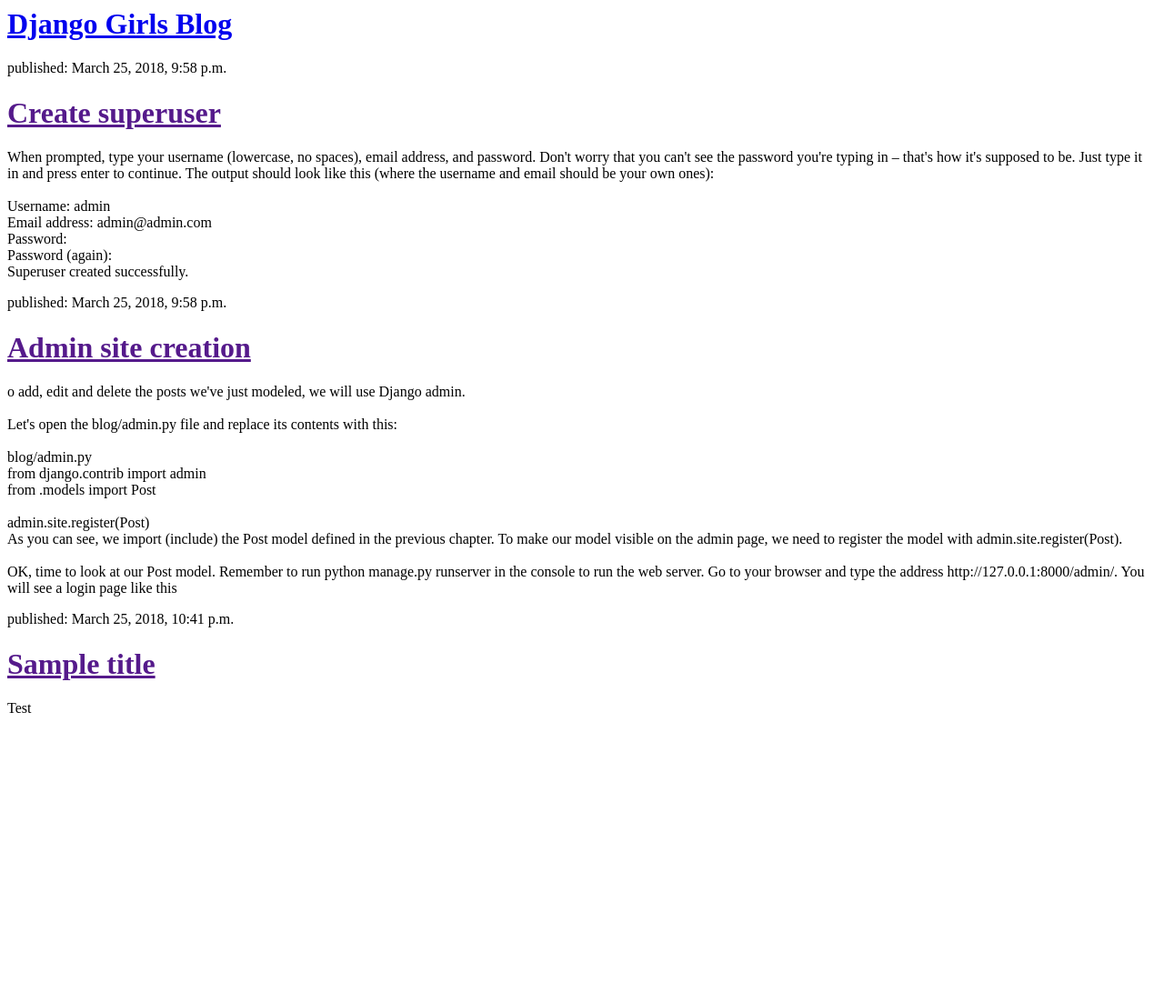
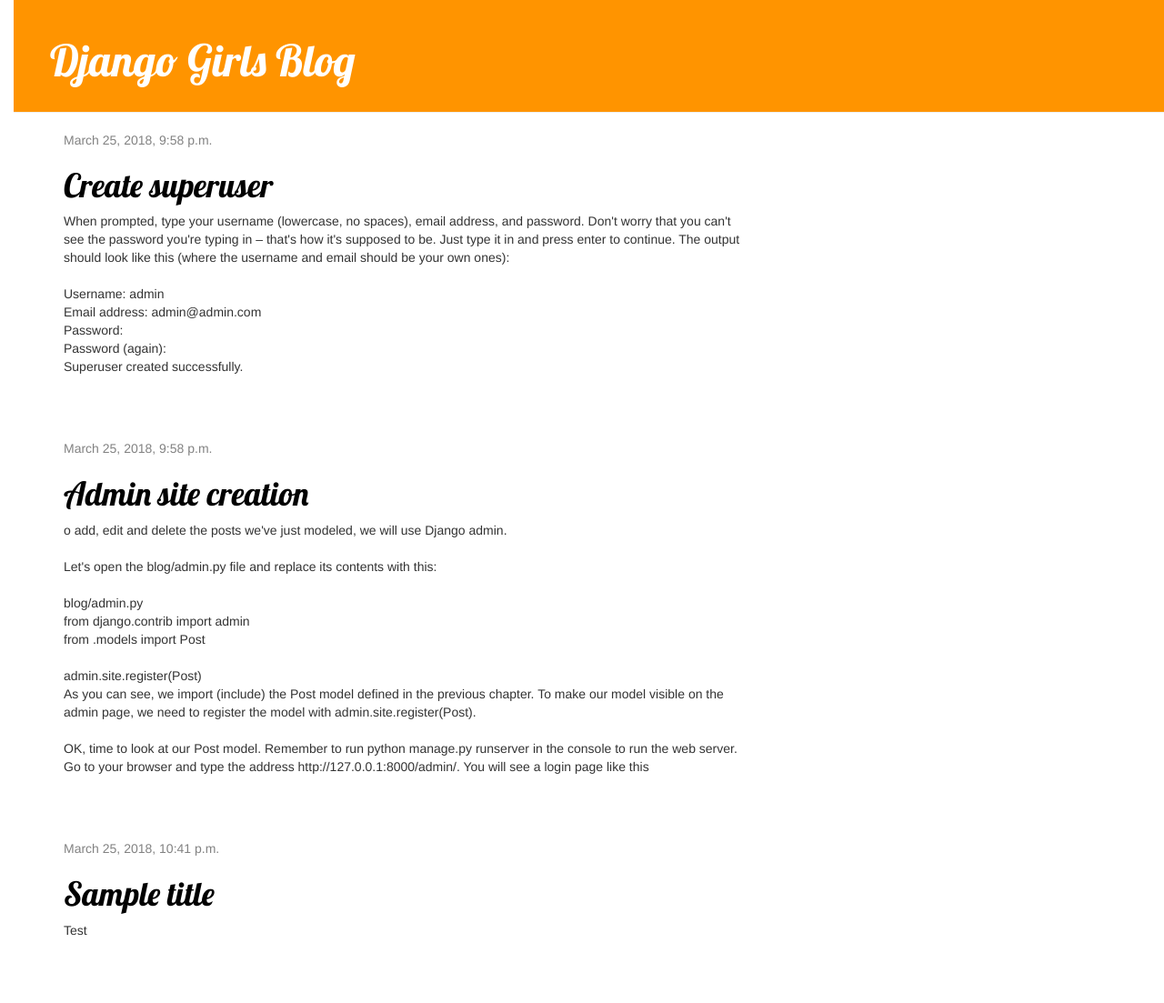
Before and after one commit to Jd0824um/Python--Django-Girls-Blogging-App, a Django app: page / in a window 1280 px wide. Shown: the whole page at 91% size. Before the commit the page ends 784 px from the top, so only its background shows below. Run offline with Django 3.2, Linux system fonts and the light colour scheme; data comes from the database, SQL or seed files in the repository; some libraries are stand-ins or nearby versions.

Commit message:
Added view and template for detailed blog post as well as CSS for the site.

```diff
--- /dev/null
+++ b/blog/static/css/blog.css
@@ -0,0 +1,53 @@
+h1 a {
+    color: #FCA205;
+    font-family: 'Lobster';
+}
+body {
+    padding-left: 15px;
+}
+.page-header {
+    background-color: #ff9400;
+    margin-top: 0;
+    padding: 20px 20px 20px 40px;
+}
+
+.page-header h1, .page-header h1 a, .page-header h1 a:visited, .page-header h1 a:active {
+    color: #ffffff;
+    font-size: 36pt;
+    text-decoration: none;
+}
+
+.content {
+    margin-left: 40px;
+}
+
+h1, h2, h3, h4 {
+    font-family: 'Lobster', cursive;
+}
+
+.date {
+    color: #828282;
+}
+
+.save {
+    float: right;
+}
+
+.post-form textarea, .post-form input {
+    width: 100%;
+}
+
+.top-menu, .top-menu:hover, .top-menu:visited {
+    color: #ffffff;
+    float: right;
+    font-size: 26pt;
+    margin-right: 20px;
+}
+
+.post {
+    margin-bottom: 70px;
+}
+
+.post h1 a, .post h1 a:visited {
+    color: #000000;
+}
--- /dev/null
+++ b/blog/templates/blog/base.html
@@ -0,0 +1,25 @@
+{% load staticfiles %}
+<html>
+    <head>
+        <!-- Adds stylesheets to make the layout nicer -->
+        <link rel="stylesheet" href="//maxcdn.bootstrapcdn.com/bootstrap/3.2.0/css/bootstrap.min.css">
+        <link rel="stylesheet" href="//maxcdn.bootstrapcdn.com/bootstrap/3.2.0/css/bootstrap-theme.min.css">
+        <link rel="stylesheet" href="{% static 'css/blog.css' %}">
+        <link href="//fonts.googleapis.com/css?family=Lobster&subset=latin,latin-ext" rel="stylesheet" type="text/css">
+        <title>Django Girls blog</title>
+    </head>
+    <body>
+        <div class="page-header">
+            <h1><a href="/">Django Girls Blog</a></h1>
+        </div>
+
+        <div class="content container">
+            <div class="row">
+                <div class="col-md-8">
+                {% block content %}
+                {% endblock %}
+                </div>
+            </div>
+        </div>
+    </body>
+</html>
--- a/blog/templates/blog/post_list.html
+++ b/blog/templates/blog/post_list.html
@@ -1,18 +1,14 @@
-<html>
-    <head>
-        <title>Django Girls blog</title>
-    </head>
-    <body>
-        <div>
-            <h1><a href="/">Django Girls Blog</a></h1>
-        </div>
-        {% for post in posts%}
-        <div>
-            <p>published: {{ post.published_date }}</p>
-            <h1><a href="">{{ post.title }}</a> </h1>
+{% extends 'blog/base.html' %}
+
+{% block content %}
+    {% for post in posts %}
+        <div class="post">
+            <div class="date">
+                {{ post.published_date }}
+            </div>
+            <!-- uses django template tags to create a url -->
+            <h1><a href="{% url 'post_detail' pk=post.pk%}"> {{ post.title}}</a></h1>
             <p>{{ post.text|linebreaksbr }}</p>
         </div>
     {% endfor %}
-
-    </body>
-</html>
+{% endblock %}
--- a/blog/urls.py
+++ b/blog/urls.py
@@ -4,4 +4,5 @@
 
 urlpatterns = [
     url(r'^$', views.post_list, name='post_list'), # Assigns a view called post_list to the ^$ url
+    url(r'^post/(?P<pk>\d+)/$', views.post_detail, name='post_detail')
 ]
--- a/blog/views.py
+++ b/blog/views.py
@@ -1,8 +1,14 @@
 from django.shortcuts import render
 from .models import Post
 from django.utils import timezone
+from django.shortcuts import get_object_or_404
 
 
 def post_list(request):
     posts = Post.objects.filter(published_date__lte=timezone.now()).order_by('published_date')
-    return render(request, 'blog/post_list.html', {'posts' : posts}) #Returns a rendered template from the request
+    return render(request, 'blog/post_list.html', {'posts': posts}) #Returns a rendered template from the request
+
+
+def post_detail(request, pk):
+    post = get_object_or_404(Post, pk=pk) #gets object or returns a 404 page not found error
+    return render(request, 'blog/post_detail.html', {'post': post})
--- a/mysite/settings.py
+++ b/mysite/settings.py
@@ -37,7 +37,7 @@
     'django.contrib.sessions',
     'django.contrib.messages',
     'django.contrib.staticfiles',
-    'blog'
+    'blog' # Adds blog to usable applications
 ]
 
 MIDDLEWARE = [
```
Also changed, not shown: blog/templates/blog/post_detail.html (added, +13 -0 lines).
